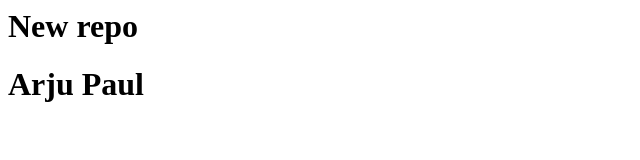
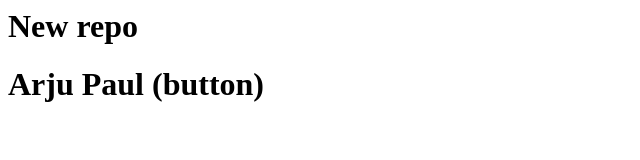
Before and after one commit to arjupaul2006/New-Repo, a plain HTML site: page index.html in a window 1280 px wide. Shown: the whole page, without its empty margins (0-640 px from the left). Drawn offline with Linux system fonts and the light colour scheme.

Commit message:
Add button

```diff
--- a/index.html
+++ b/index.html
@@ -1,2 +1,2 @@
 <h1>New repo</h1>
-<h1>Arju Paul</h1>
+<h1>Arju Paul (button)</h1>
```
